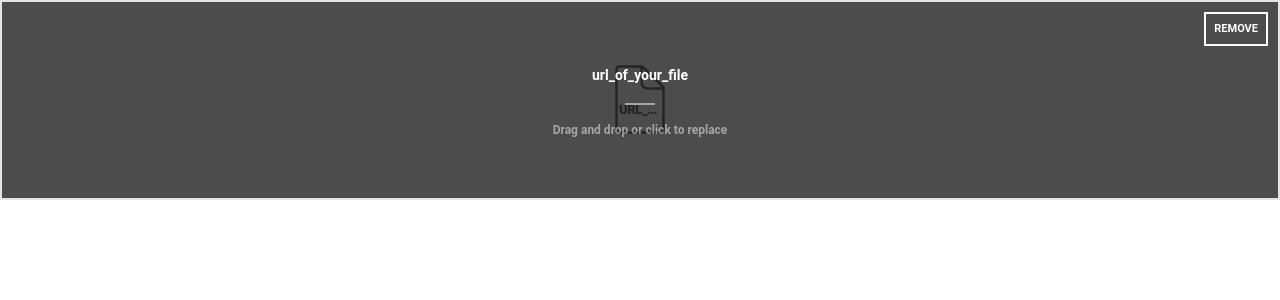
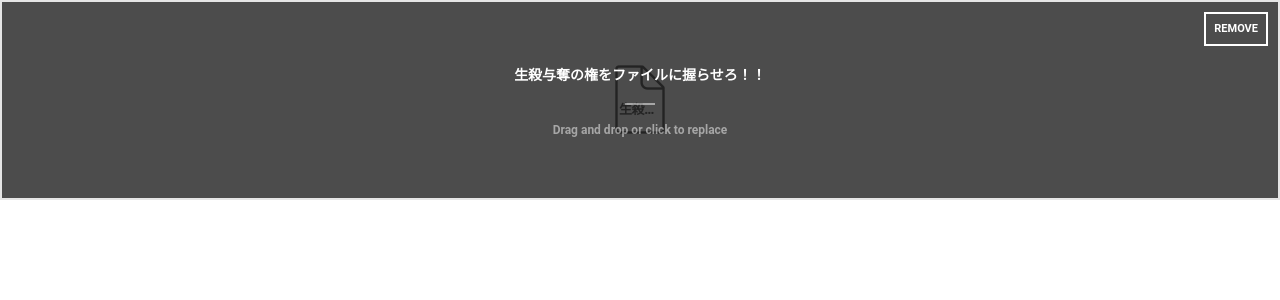
Before and after one commit to yanagi914/group9, a Django app: page /main in a window 1280 px wide. Shown: the top 300 px of the page. Run offline with Django 3.2, Linux system fonts and the light colour scheme; some libraries are stand-ins or nearby versions.

Commit message:
少し修正

```diff
--- a/proffesional/templates/proffesional/main.html
+++ b/proffesional/templates/proffesional/main.html
@@ -2,7 +2,7 @@
 
 {% block content %}
 <body class="main-background">
-    <input type="file" class="dropify"  data-default-file="url_of_your_file" />
+    <input type="file" class="dropify"  data-default-file="生殺与奪の権をファイルに握らせろ！！" />
     <script>
         $(document).ready(function(){
         $('.dropify').dropify();
```
